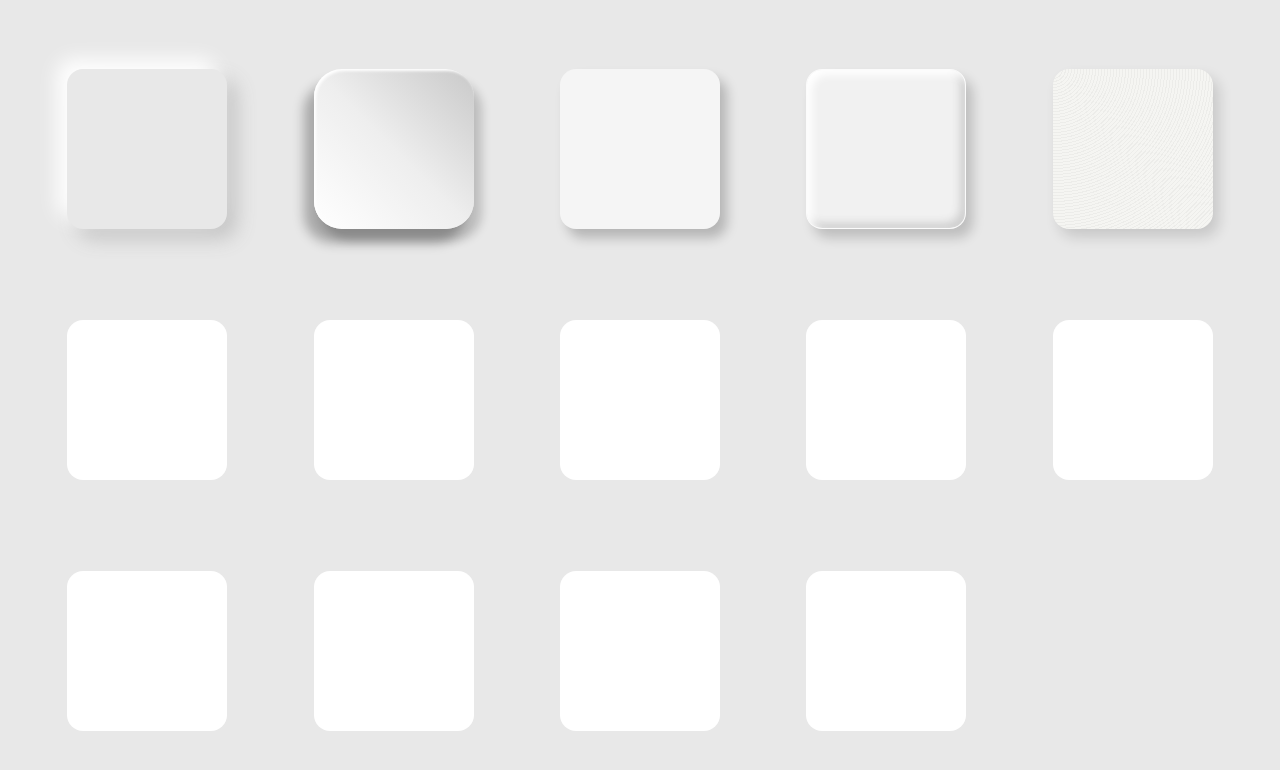
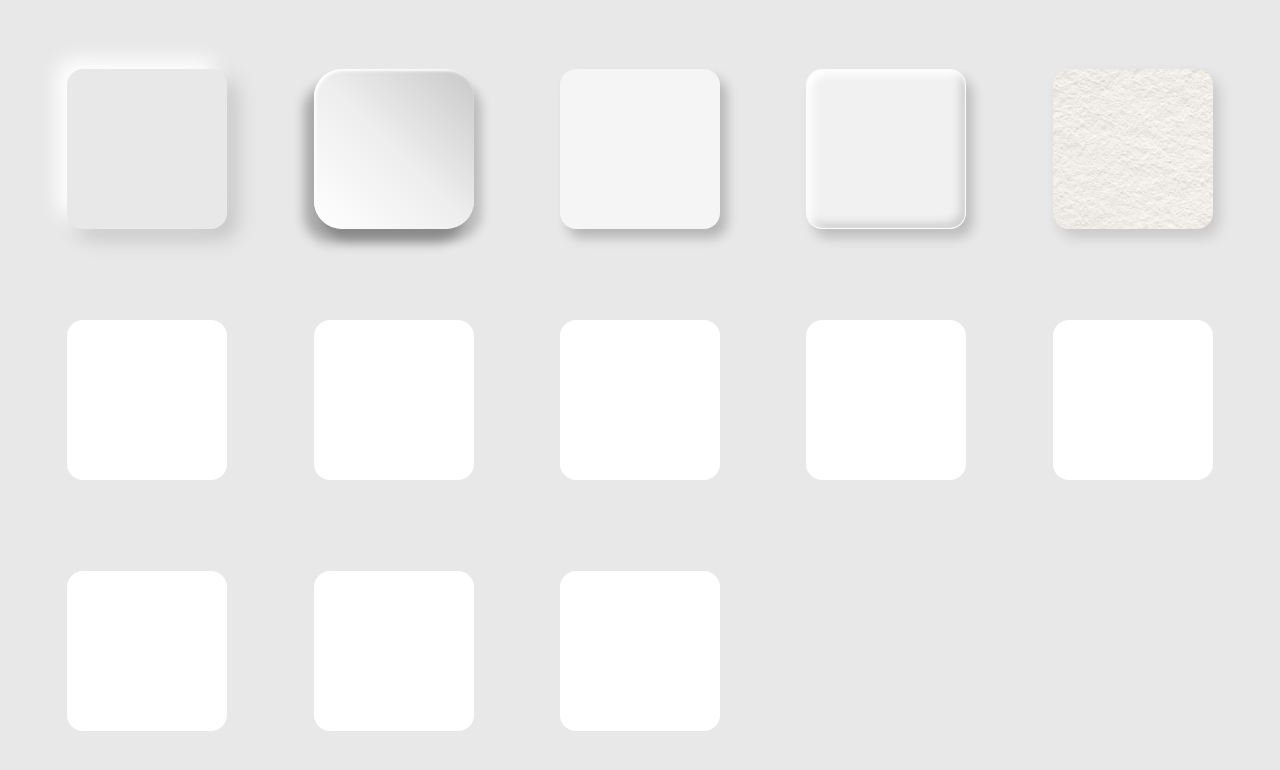
Before and after one commit to im-pira/micro-ui, a React (Vite) app: page /experiments/shapes in a window 1280 px wide. Shown: the top 770 px of the page. Built offline with nearby package versions, Linux system fonts and the light colour scheme; a web font is replaced by a local one.

Commit message:
better texture overlay

```diff
--- a/src/experiments/shapes/Shapes.tsx
+++ b/src/experiments/shapes/Shapes.tsx
@@ -18,9 +18,8 @@ export default function Shapes() {
 
 
         {/* Texture overlay / paper grain card */}
-        <div className="h-40 w-40 rounded-2xl bg-[#f5f5f2] shadow-[6px_8px_14px_rgba(0,0,0,.14)] bg-[repeating-radial-gradient(circle_at_0_0,rgba(0,0,0,.035)_0_1px,transparent_1px_3px)]" />
+        <div className="h-40 w-40 rounded-2xl bg-[#f5f4f1] bg-[url('/shapes/paper-texture.png')] bg-cover shadow-[6px_8px_14px_rgba(0,0,0,.14)]" />
 
-        <div className="h-40 w-40 rounded-2xl bg-white" />
         <div className="h-40 w-40 rounded-2xl bg-white" />
         <div className="h-40 w-40 rounded-2xl bg-white" />
         <div className="h-40 w-40 rounded-2xl bg-white" />
```
Also changed, not shown: public/shapes/paper-texture.png (added).
